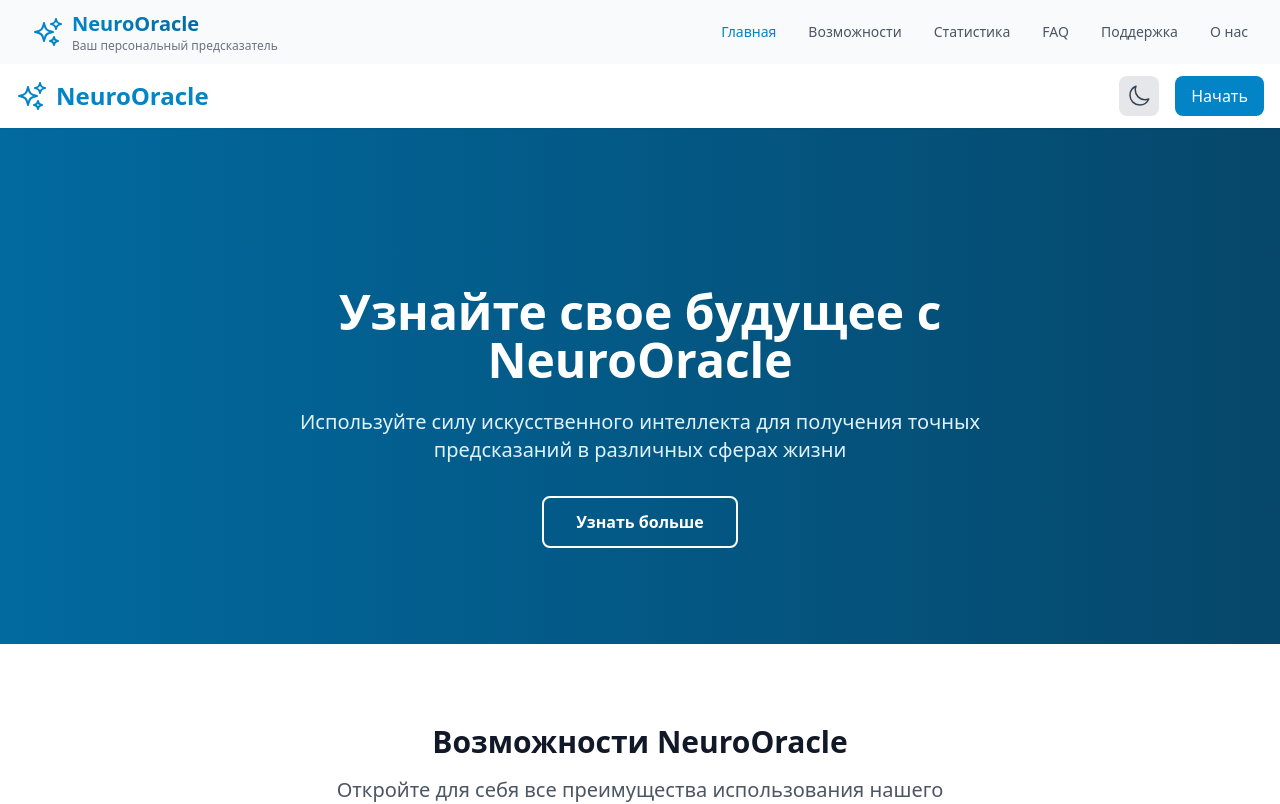
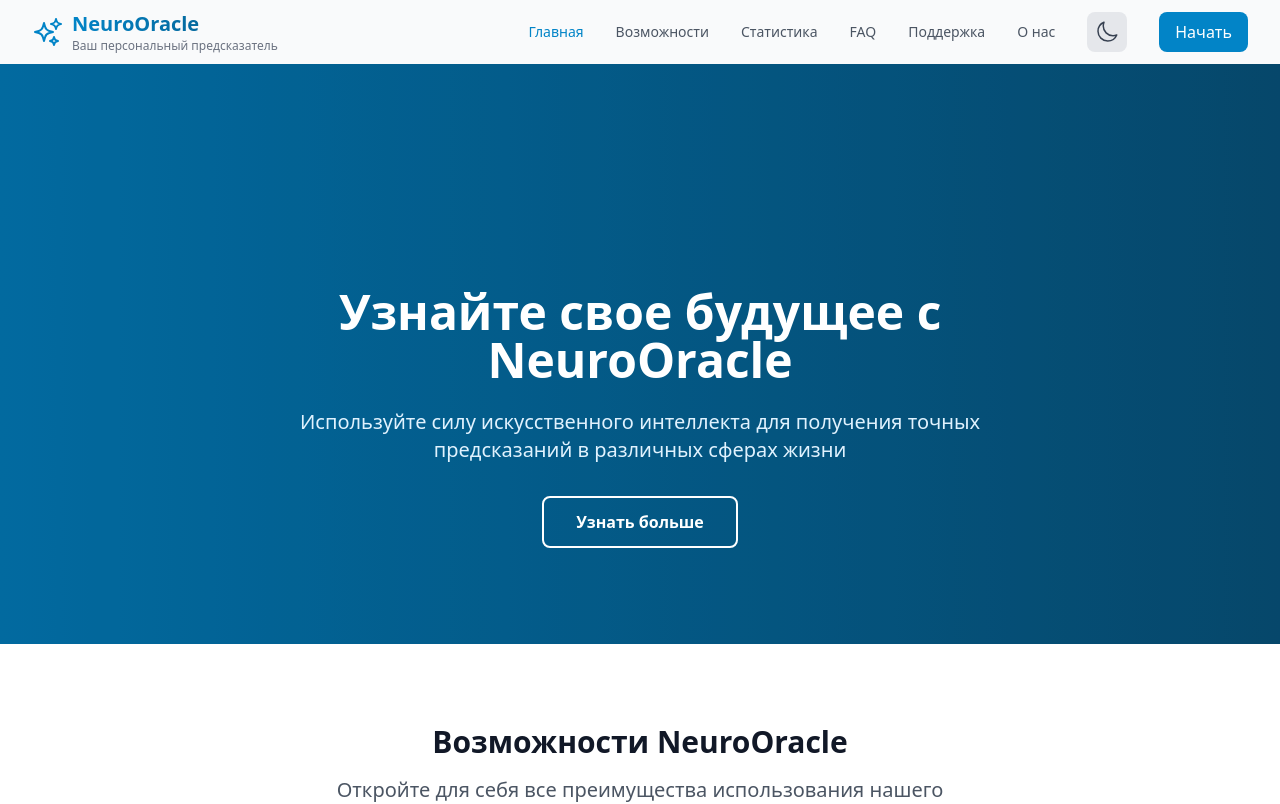
Before and after one commit to lesha358/NeuroOracle, a Next.js app: page / in a window 1280 px wide. Shown: the top 804 px of the page. Built offline with nearby package versions, Linux system fonts and the light colour scheme.

Commit message:
fix: убрано дублирование меню, кнопки перенесены в основной навбар

```diff
--- a/components/Navbar.tsx
+++ b/components/Navbar.tsx
@@ -2,6 +2,7 @@ import { useState, useEffect } from 'react';
 import Link from 'next/link';
 import { useRouter } from 'next/router';
 import { Bars3Icon, XMarkIcon, SparklesIcon } from '@heroicons/react/24/outline';
+import ThemeToggle from './ThemeToggle';
 
 const navigation = [
   { name: 'Главная', href: '/' },
@@ -63,6 +64,15 @@ const Navbar = () => {
                 {item.name}
               </Link>
             ))}
+            <ThemeToggle />
+            <Link
+              href="https://t.me/NeuroOracle_bot"
+              target="_blank"
+              rel="noopener noreferrer"
+              className="bg-primary-600 text-white px-4 py-2 rounded-lg hover:bg-primary-700 transition-colors duration-200"
+            >
+              Начать
+            </Link>
           </div>
 
           {/* Мобильная кнопка меню */}
--- a/components/Navigation.tsx
+++ /dev/null
@@ -1,33 +0,0 @@
-import Link from 'next/link';
-import ThemeToggle from './ThemeToggle';
-import { SparklesIcon } from '@heroicons/react/24/outline';
-
-const Navigation = () => {
-  return (
-    <nav className="fixed w-full bg-white dark:bg-gray-800 shadow-sm z-50">
-      <div className="container mx-auto px-4">
-        <div className="flex justify-between items-center h-16">
-          <div className="flex items-center space-x-2">
-            <SparklesIcon className="h-8 w-8 text-primary-600 dark:text-primary-400" />
-            <Link href="/" className="text-2xl font-bold text-primary-600 dark:text-primary-400">
-              NeuroOracle
-            </Link>
-          </div>
-          <div className="flex items-center space-x-4">
-            <ThemeToggle />
-            <Link
-              href="https://t.me/NeuroOracle_bot"
-              target="_blank"
-              rel="noopener noreferrer"
-              className="bg-primary-600 text-white px-4 py-2 rounded-lg hover:bg-primary-700 transition-colors duration-200"
-            >
-              Начать
-            </Link>
-          </div>
-        </div>
-      </div>
-    </nav>
-  );
-};
-
-export default Navigation;
--- a/pages/index.tsx
+++ b/pages/index.tsx
@@ -12,7 +12,6 @@ import {
   RocketLaunchIcon
 } from '@heroicons/react/24/outline';
 import FadeIn from '../components/animations/FadeIn';
-import Navigation from '../components/Navigation';
 
 const features = [
   {
@@ -71,8 +70,6 @@ const HomePage: NextPage = () => {
         <title>NeuroOracle - Ваш персональный предсказатель</title>
         <meta name="description" content="Получайте точные предсказания с помощью искусственного интеллекта" />
       </Head>
-
-      <Navigation />
 
       {/* Hero секция */}
       <section className="relative bg-gradient-to-r from-primary-600 to-primary-800 text-white pt-32">
```
